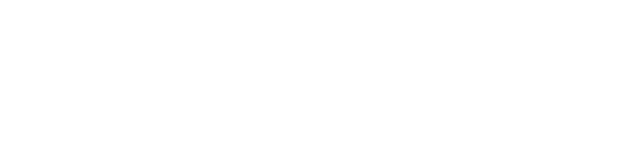
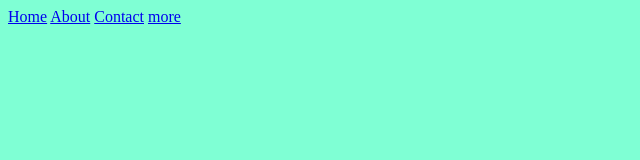
Before and after one commit to Ashokkumar8008/xyram, a plain HTML site: page main.html in a window 1280 px wide. Shown: the whole page, without its empty margins (0-640 px from the left). Drawn offline with Linux system fonts and the light colour scheme.

Commit message:
initail commit

```diff
--- /dev/null
+++ b/main.css
@@ -0,0 +1,3 @@
+body{
+    background-color: aquamarine;
+}
--- a/main.html
+++ b/main.html
@@ -5,8 +5,15 @@
     <meta http-equiv="X-UA-Compatible" content="IE=edge">
     <meta name="viewport" content="width=device-width, initial-scale=1.0">
     <title>Document</title>
+    <link rel="stylesheet" href="main.css">
+
 </head>
 <body>
-
+    <nav>
+        <a href="#">Home</a>
+        <a href="#">About</a>
+        <a href="#">Contact</a>
+        <a href="#">more</a>
+    </nav>
 </body>
 </html>
```
